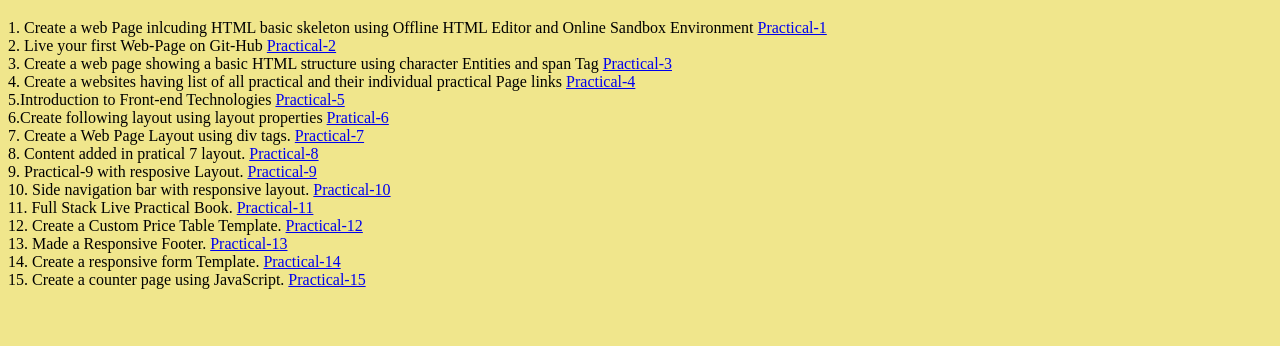
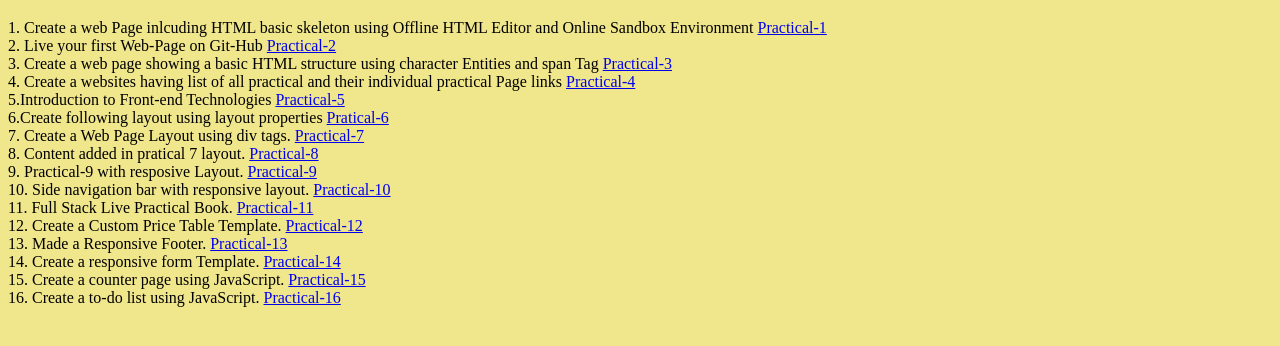
Before and after one commit to amanS2206/Full-Stack-Course-Practicals, a plain HTML site: page index.html in a window 1280 px wide. Shown: the part 242-588 px from the top of the page. Drawn offline with Linux system fonts and the light colour scheme.

Commit message:
update the link of practical 16

```diff
--- a/index.html
+++ b/index.html
@@ -45,6 +45,8 @@
         14. Create a responsive form Template. <a href="practical 14/practical14.html">Practical-14</a>
         <br>
         15. Create a counter page using JavaScript. <a href="practical 15/practical15.html">Practical-15</a>
+        <br>
+        16. Create a to-do list using JavaScript. <a href="practical 16/practical16.html">Practical-16</a>
     </P>
 </body>
 </html>
```
